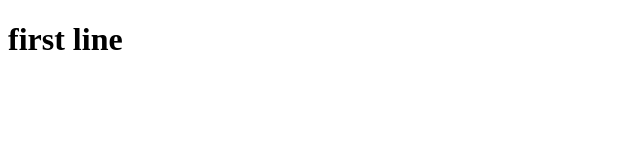
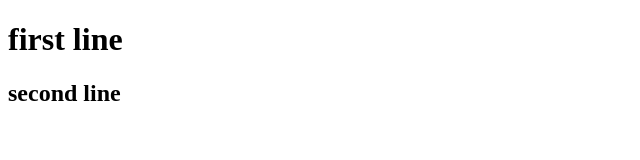
Before and after one commit to php70online/first_project_php_70, a plain HTML site: page index.html in a window 1280 px wide. Shown: the whole page, without its empty margins (0-640 px from the left). Drawn offline with Linux system fonts and the light colour scheme.

Commit message:
second update

```diff
--- a/index.html
+++ b/index.html
@@ -10,7 +10,7 @@
 
 <body>
     <h1>first line</h1>
-
+    <h2>second line</h2>
 </body>
 
 </html>
```
